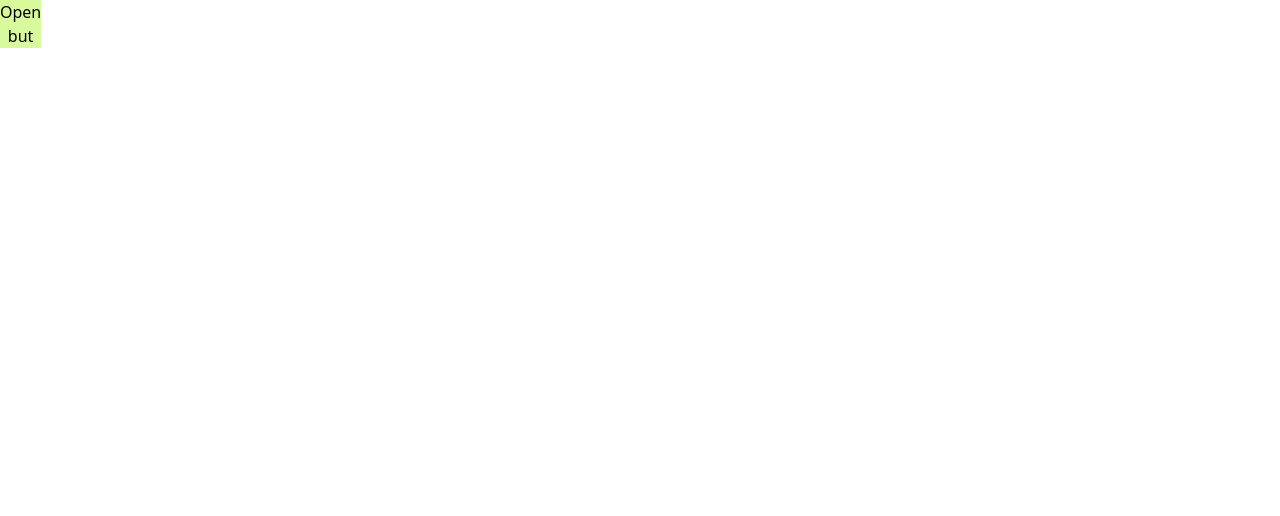
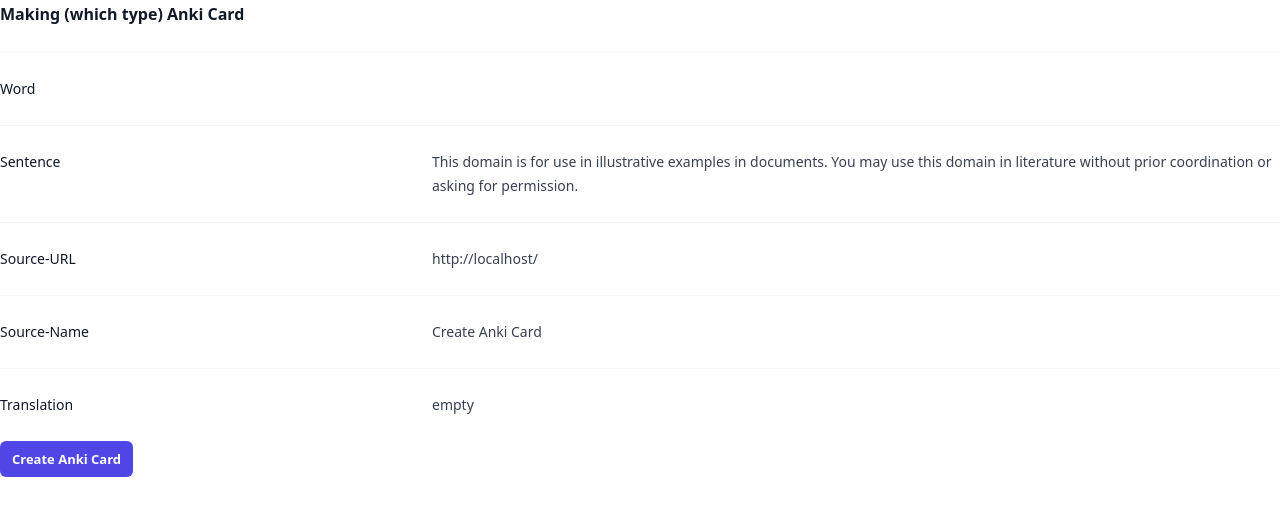
Before and after one commit to Jostar1024/userscript, a React (Vite) app in the folder create-anki-card/: page / in a window 1280 px wide. Shown: the top 516 px of the page. Built offline with nearby package versions, Linux system fonts and the light colour scheme.

Commit message:
[feature] simple card support

```diff
--- a/create-anki-card/src/App.tsx
+++ b/create-anki-card/src/App.tsx
@@ -1,44 +1,114 @@
-import React from "react";
+import React, { useState } from "react";
+import { toDesktop } from "./request.ts";
 import "./App.css";
-import {
-  AlertDialog,
-  AlertDialogAction,
-  AlertDialogCancel,
-  AlertDialogContent,
-  AlertDialogDescription,
-  AlertDialogFooter,
-  AlertDialogHeader,
-  AlertDialogTitle,
-  AlertDialogTrigger,
-} from "@/components/ui/alert-dialog";
+import { log } from "./utils";
+
+const getSentence = () => {
+  const sentence = window.getSelection().toString();
+  return sentence == ""
+    ? "This domain is for use in illustrative examples in documents. You may use this domain in literature without prior coordination or asking for permission."
+    : sentence;
+};
+
+const trim = (str) => {
+  const res = str.trim();
+  return [".", ",", "!", "?"].some((symbol) => res.endsWith(symbol))
+    ? res.slice(0, -1)
+    : res;
+};
+const createAnkiCard = ({ word, sentence, title, link, translation }) => {
+  toDesktop({
+    deckName: "experiment",
+    modelName: "basic-clip",
+    fields: {
+      Word: word,
+      Sentence: sentence,
+      "Source-Url": link,
+      "Source-Name": title,
+      Translation: translation,
+    },
+    tags: ["English"],
+  });
+};
+const translate = (sentence) => sentence;
 
 function App() {
-  const selection = window.getSelection().toString();
+  const [word, setWord] = useState("");
+
+  const sentence = getSentence();
+  const words = sentence.split(" ");
   const title = document.title;
   const link = document.location.href;
-  console.log("from App", link);
+  const translation = translate(sentence);
+
+  const clickWord = (event) => {
+    const word = trim(event.target.innerHTML);
+    setWord(word);
+    console.log("click word", word);
+  };
   /* const translation = translate(selection); */
   return (
-    <AlertDialog>
-      <AlertDialogTrigger class="bg-lime-200">Open <div class="bg-lime-200">but</div></AlertDialogTrigger>
-      <AlertDialogContent>
-        <AlertDialogHeader>
-          <AlertDialogTitle>Are you absolutely sure?</AlertDialogTitle>
-          <AlertDialogDescription>
-            This action cannot be undone. This will permanently delete your
-            account and remove your data from our servers.
-          </AlertDialogDescription>
-        </AlertDialogHeader>
-        <AlertDialogFooter>
-          <AlertDialogCancel>Cancel</AlertDialogCancel>
-          <AlertDialogAction>Continue</AlertDialogAction>
-
-          <p>{selection}</p>
-          <p>{title}</p>
-          <p>{link}</p>
-        </AlertDialogFooter>
-      </AlertDialogContent>
-    </AlertDialog>
+    <div>
+      <div className="px-4 sm:px-0">
+        <h3 className="text-base font-semibold leading-7 text-gray-900">
+          Making (which type) Anki Card
+        </h3>
+      </div>
+      <div className="mt-6 border-t border-gray-100">
+        <dl className="divide-y divide-gray-100">
+          <div className="px-4 py-6 sm:grid sm:grid-cols-3 sm:gap-4 sm:px-0">
+            <dt className="text-sm font-medium leading-6 text-gray-900">
+              Word
+            </dt>
+            <dd className="mt-1 text-sm leading-6 text-gray-700 sm:col-span-2 sm:mt-0">
+              {word}
+            </dd>
+          </div>
+          <div className="px-4 py-6 sm:grid sm:grid-cols-3 sm:gap-4 sm:px-0">
+            <dt className="text-sm font-medium leading-6 text-gray-900">
+              Sentence
+            </dt>
+            <dd className="mt-1 text-sm leading-6 text-gray-700 sm:col-span-2 sm:mt-0">
+              {words.map((word) => (
+                <span onClick={clickWord}>{word} </span>
+              ))}
+            </dd>
+          </div>
+          <div className="px-4 py-6 sm:grid sm:grid-cols-3 sm:gap-4 sm:px-0">
+            <dt className="text-sm font-medium leading-6 text-gray-900">
+              Source-URL
+            </dt>
+            <dd className="mt-1 text-sm leading-6 text-gray-700 sm:col-span-2 sm:mt-0">
+              {link}
+            </dd>
+          </div>
+          <div className="px-4 py-6 sm:grid sm:grid-cols-3 sm:gap-4 sm:px-0">
+            <dt className="text-sm font-medium leading-6 text-gray-900">
+              Source-Name
+            </dt>
+            <dd className="mt-1 text-sm leading-6 text-gray-700 sm:col-span-2 sm:mt-0">
+              {title}
+            </dd>
+          </div>
+          <div className="px-4 py-6 sm:grid sm:grid-cols-3 sm:gap-4 sm:px-0">
+            <dt className="text-sm font-medium leading-6 text-gray-900">
+              Translation
+            </dt>
+            <dd className="mt-1 text-sm leading-6 text-gray-700 sm:col-span-2 sm:mt-0">
+              empty
+            </dd>
+          </div>
+        </dl>
+        <button
+          className="pointer-events-auto rounded-md bg-indigo-600 px-3 py-2 text-[0.8125rem] font-semibold leading-5 text-white hover:bg-indigo-500"
+          onClick={() => {
+            createAnkiCard({ word, sentence, link, title, translation });
+          }}
+        >
+          Create Anki Card
+        </button>
+      </div>
+    </div>
   );
 }
 
```
